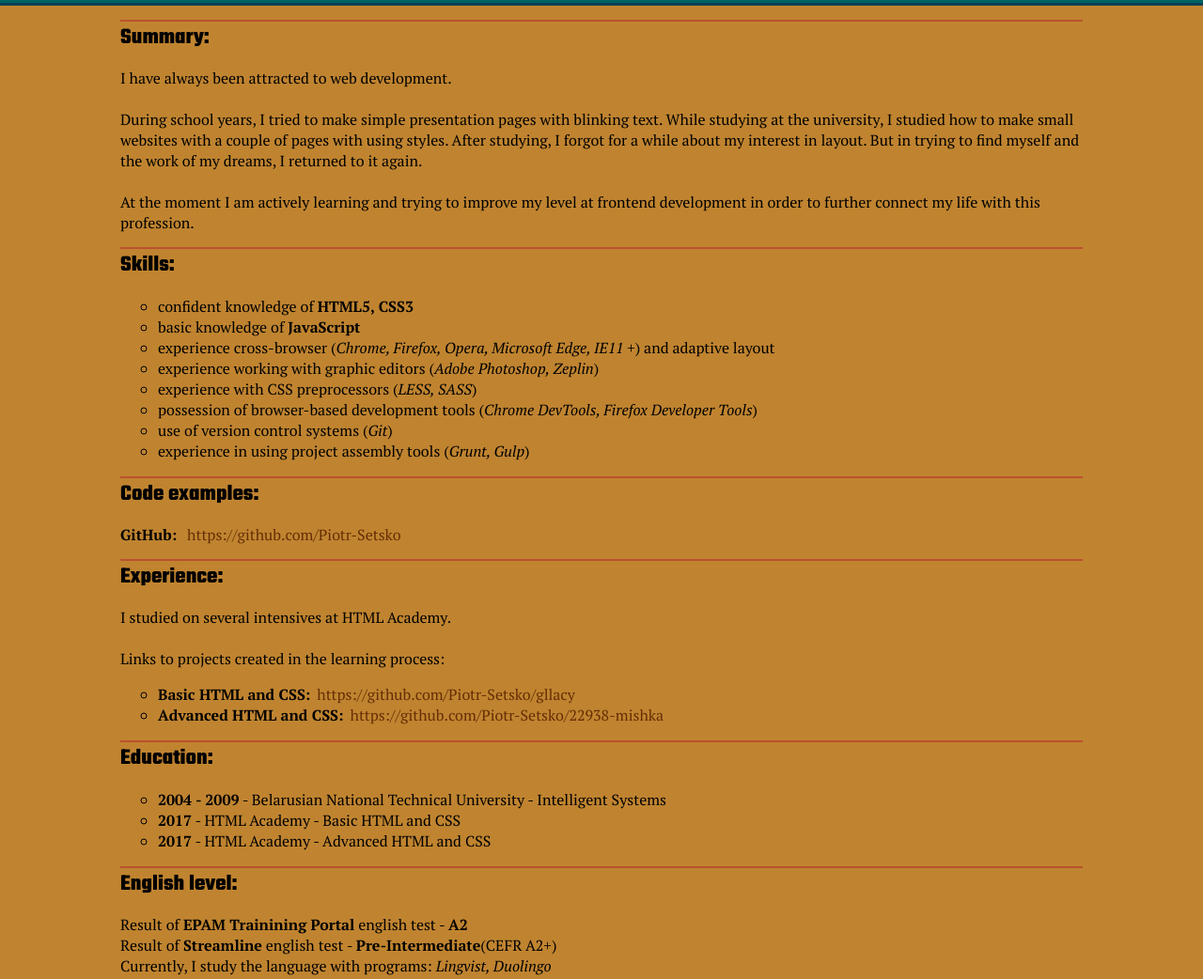
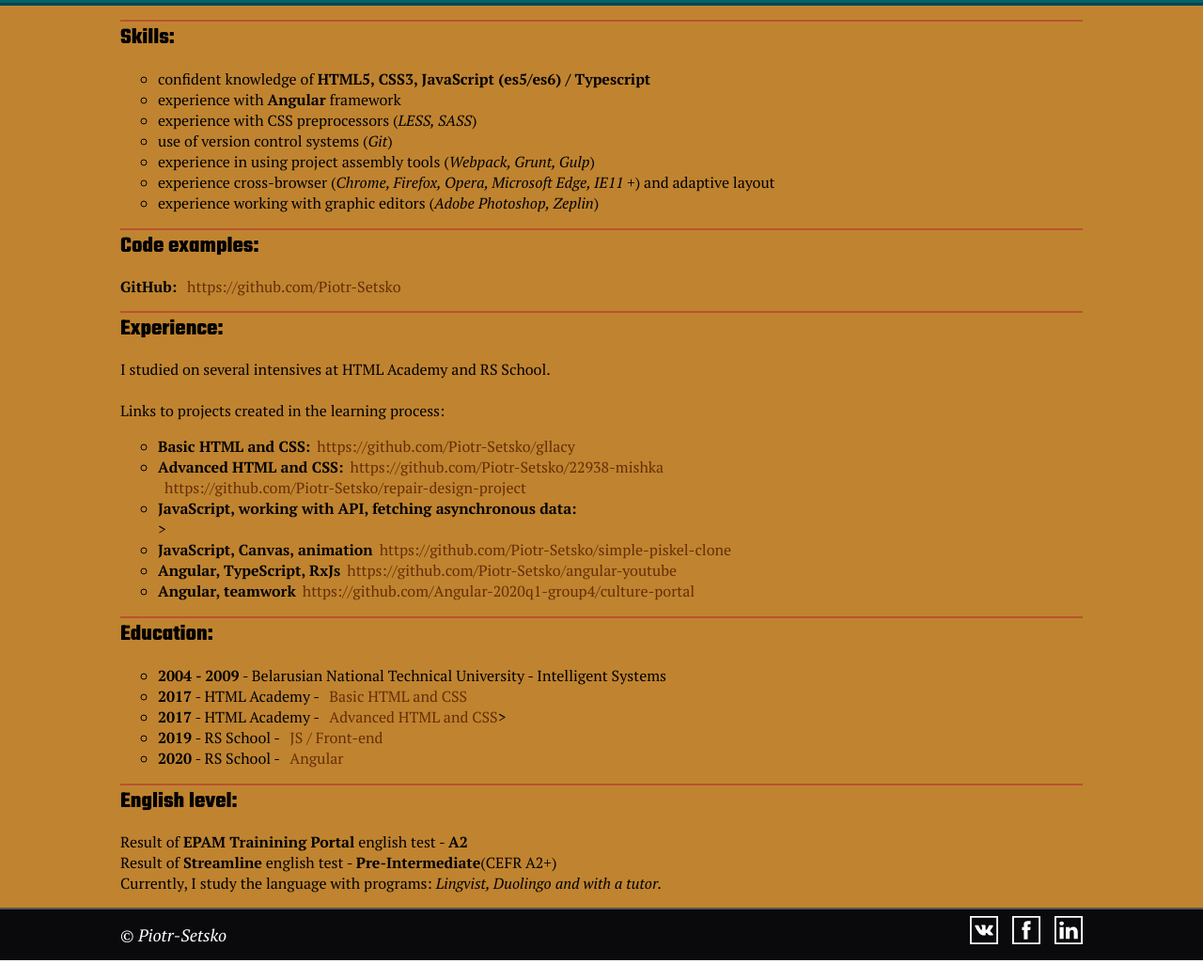
Before and after one commit to Piotr-Setsko/rsschool-2019Q1-cv, a plain HTML site: page index.html in a window 1280 px wide. Shown: the part 180-1222 px from the top of the page at 94% size. Drawn offline with Linux system fonts and the light colour scheme.

Commit message:
fix: add data to index.html

```diff
--- a/index.html
+++ b/index.html
@@ -25,23 +25,16 @@
     </header>
     <main>
       <div class="site-wrapper">
-      <section class="summary">
-        <h2 class="section-name">Summary:</h2>
-        <p>I have always been attracted to web development.</p><br>
-        <p>During school years, I tried to make simple presentation pages with blinking text. While studying at the university, I studied how to make small websites with a couple of pages with using styles. After studying, I forgot for a while about my interest in layout. But in trying to find myself and the work of my dreams, I returned to it again.</p><br>
-        <p>At the moment I am actively learning and trying to improve my level at frontend development in order to further connect my life with this profession.</p>
-      </section>
       <section class="skills">
         <h2 class="section-name">Skills:</h2>
         <ul>
-          <li>confident knowledge of <strong>HTML5, CSS3</strong></li>
-          <li>basic knowledge of <strong>JavaScript</strong></li>
+          <li>confident knowledge of <strong>HTML5, CSS3, JavaScript (es5/es6) / Typescript</strong></li>
+          <li>experience with <strong>Angular</strong> framework</li>
+          <li>experience with CSS preprocessors (<em>LESS, SASS</em>)</li>
+          <li>use of version control systems (<em>Git</em>)</li>
+          <li>experience in using project assembly tools (<em>Webpack, Grunt, Gulp</em>)</li>
           <li>experience cross-browser (<em>Chrome, Firefox, Opera, Microsoft Edge, IE11 +</em>) and adaptive layout</li>
           <li>experience working with graphic editors (<em>Adobe Photoshop, Zeplin</em>)</li>
-          <li>experience with CSS preprocessors (<em>LESS, SASS</em>)</li>
-          <li>possession of browser-based development tools (<em>Chrome DevTools, Firefox Developer Tools</em>)</li>
-          <li>use of version control systems (<em>Git</em>)</li>
-          <li>experience in using project assembly tools (<em>Grunt, Gulp</em>)</li>
         </ul>
       </section>
       <section class="code-examples">
@@ -50,26 +43,33 @@
       </section>
       <section class="experience">
         <h2 class="section-name">Experience:</h2>
-        <p>I studied on several intensives at HTML Academy.</p><br>
+        <p>I studied on several intensives at HTML Academy and RS School.</p><br>
         <p>Links to projects created in the learning process:</p>
         <ul>
         <li><strong>Basic HTML and CSS:</strong><a href="https://github.com/Piotr-Setsko/gllacy" target="_blank">https://github.com/Piotr-Setsko/gllacy</a></li>
-        <li><strong>Advanced HTML and CSS:</strong><a href="https://github.com/Piotr-Setsko/22938-mishka" target="_blank">https://github.com/Piotr-Setsko/22938-mishka</a></li>
+        <li><strong>Advanced HTML and CSS:</strong><a href="https://github.com/Piotr-Setsko/22938-mishka" target="_blank">https://github.com/Piotr-Setsko/22938-mishka</a><br>
+        <a href="https://github.com/Piotr-Setsko/repair-design-project" target="_blank">https://github.com/Piotr-Setsko/repair-design-project</a></li>
+        <li><strong>JavaScript, working with API, fetching asynchronous data:</strong><a href="https://github.com/Piotr-Setsko/fancy-weather" target="_blank"></a></li>>
+        <li><strong>JavaScript, Canvas, animation</strong><a href="https://github.com/Piotr-Setsko/simple-piskel-clone" target="_blank">https://github.com/Piotr-Setsko/simple-piskel-clone</a></li>
+        <li><strong>Angular, TypeScript, RxJs</strong><a href="https://github.com/Piotr-Setsko/angular-youtube">https://github.com/Piotr-Setsko/angular-youtube</a></li>
+        <li><strong>Angular, teamwork</strong><a href="https://github.com/Angular-2020q1-group4/culture-portal" target="_blank">https://github.com/Angular-2020q1-group4/culture-portal</a></li>
         </ul>
       </section>
       <section class="education">
         <h2 class="section-name">Education:</h2>
         <ul>
           <li><strong>2004 - 2009</strong> - Belarusian National Technical University - Intelligent Systems</li>
-          <li><strong>2017</strong> - HTML Academy - Basic HTML and CSS</li>
-          <li><strong>2017</strong> - HTML Academy - Advanced HTML and CSS</li>
+          <li><strong>2017</strong> - HTML Academy - <a href="https://assets.htmlacademy.ru/certificates/intensive/43/22938.pdf" target="_blank">Basic HTML and CSS</a></li>
+          <li><strong>2017</strong> - HTML Academy - <a href="(https://assets.htmlacademy.ru/certificates/intensive/47/22938.pdf" target="_blank">Advanced HTML and CSS</a>></li>
+          <li><strong>2019</strong> - RS School - <a href="https://app.rs.school/certificate/rxn344c3" target="_blank">JS / Front-end</a></li>
+          <li><strong>2020</strong> - RS School - <a href="https://app.rs.school/certificate/xkdlkja7" target="_blank">Angular</a></li>
         </ul>
       </section>
       <section class="english">
        <h2 class="section-name">English level:</h2>
        <p>Result of <strong>EPAM Trainining Portal</strong> english test - <strong>A2</strong></p>
         <p>Result of <strong>Streamline</strong> english test - <strong>Pre-Intermediate</strong>(CEFR A2+)</p>
-        <p>Currently, I study the language with programs: <em>Lingvist, Duolingo</em></p>
+        <p>Currently, I study the language with programs: <em>Lingvist, Duolingo and with a tutor.</em></p>
       </section>
     </div>
     </main>
```
Also changed, not shown: 1 other file.
